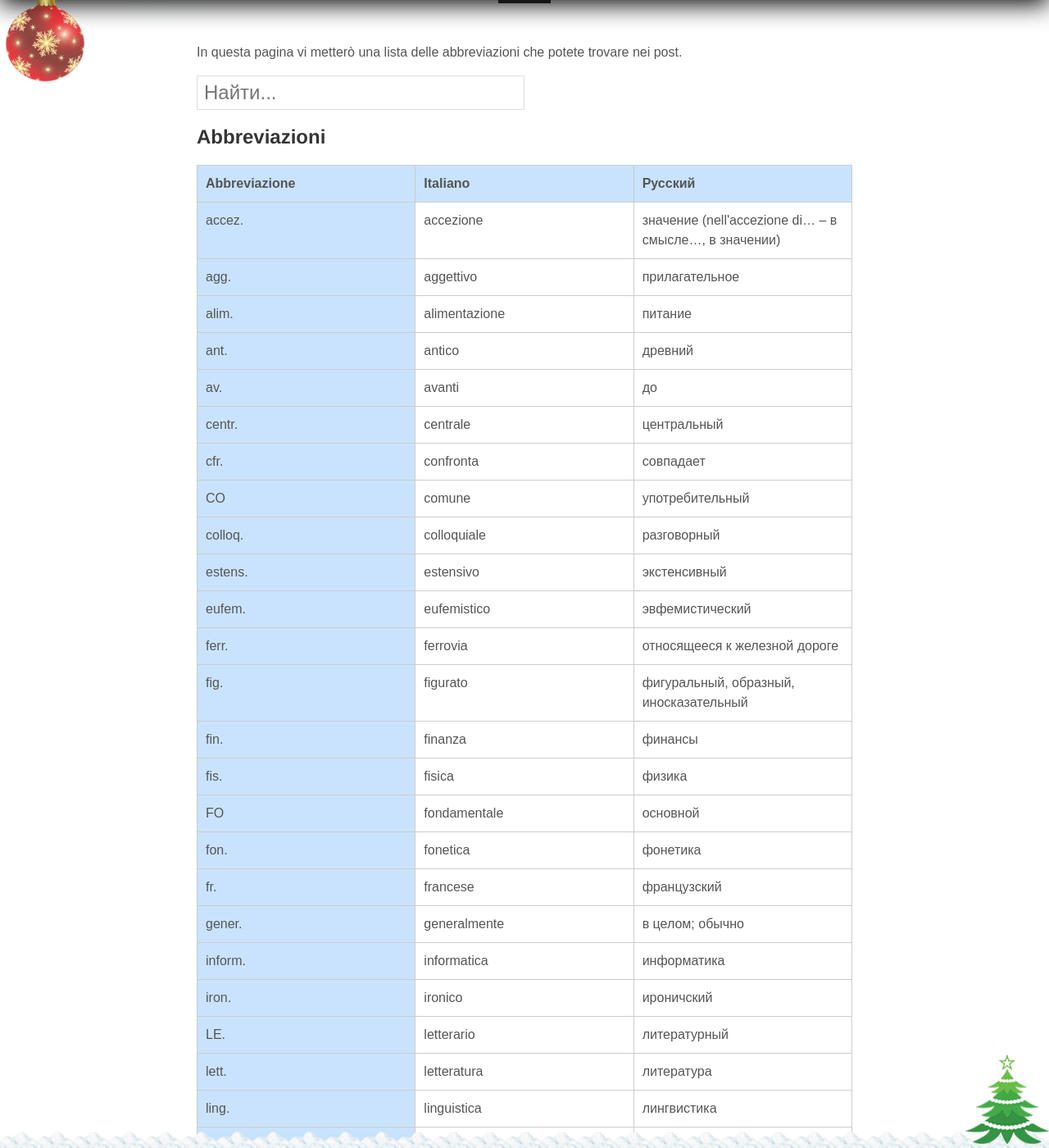
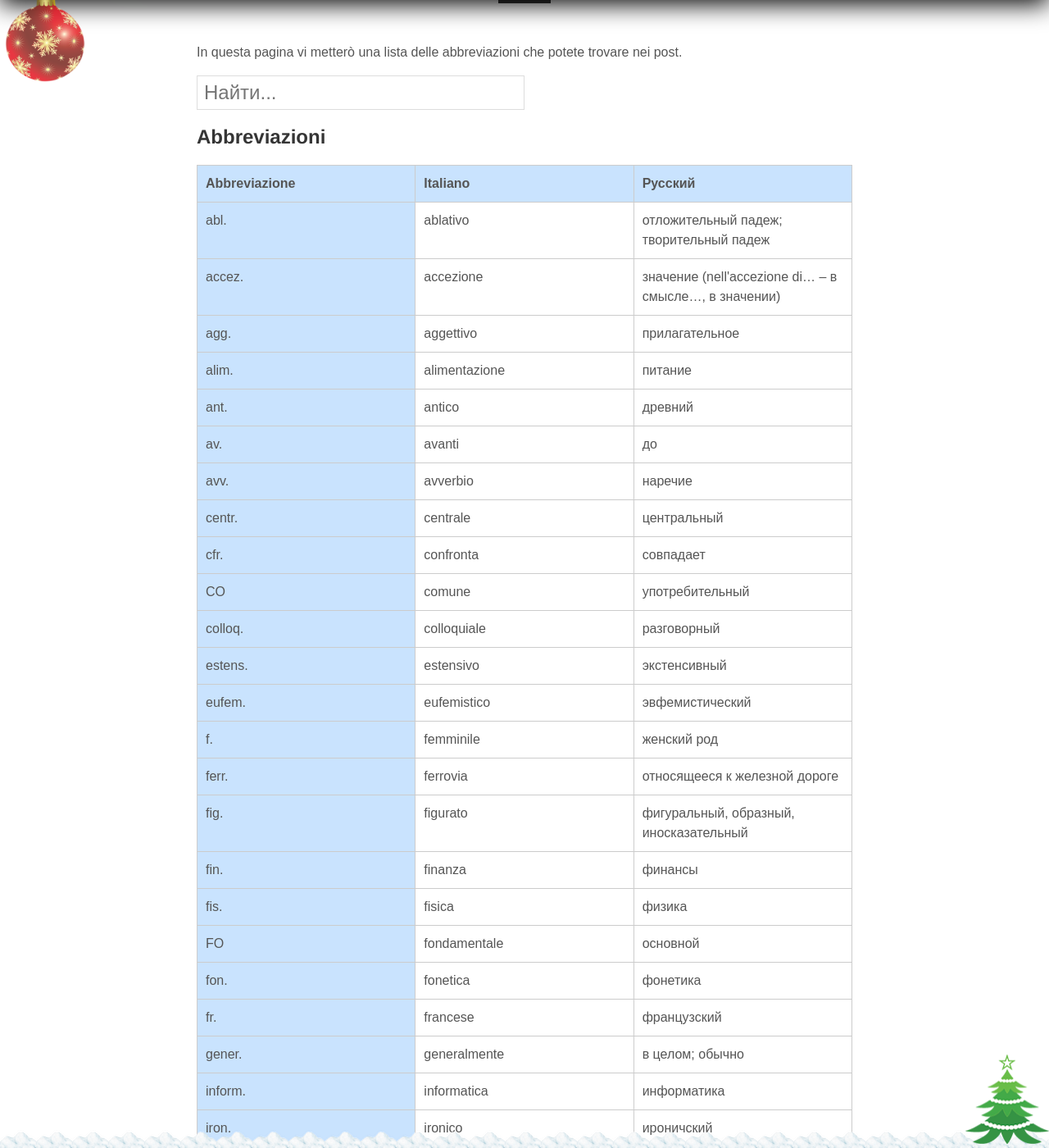
Before and after one commit to postolny/postolny.github.io, a Jekyll site: the page built from _pages/abbreviazioni.md, in a window 1280 px wide and 1400 px high, scrolled down 662 px. Shown: the whole window at 82% size. Built offline with Jekyll 4.4.1, drawn with Linux system fonts in a browser that asks for light colours; nearby versions of some CDN libraries; some of the changed text lies outside the part shown.

Commit message:
Add files via upload

```diff
--- a/_pages/abbreviazioni.md
+++ b/_pages/abbreviazioni.md
@@ -14,17 +14,20 @@ In questa pagina vi metterò una lista delle abbreviazioni che potete trovare ne
 {:.abbreviazioni}
 |Abbreviazione|Italiano|Русский|
 |---|---|
+|abl.|ablativo|отложительный падеж; творительный падеж|
 |accez.|accezione|значение (nell'accezione di... – в смысле..., в значении)|
 |agg.|aggettivo|прилагательное|
 |alim.|alimentazione|питание|
 |ant.|antico|древний|
 |av.|avanti|до|
+|avv.|avverbio|наречие|
 |centr.|centrale|центральный|
 |cfr.|confronta|совпадает|
 |CO|comune|употребительный|
 |colloq.|colloquiale|разговорный|
 |estens.|estensivo|экстенсивный|
 |eufem.|eufemistico|эвфемистический|
+|f.|femminile|женский род|
 |ferr.|ferrovia|относящееся к железной дороге|
 |fig.|figurato|фигуральный, образный, иносказательный|
 |fin.|finanza|финансы|
```
Also changed, not shown: other parts of _pages/abbreviazioni.md (+4 -0 lines).
